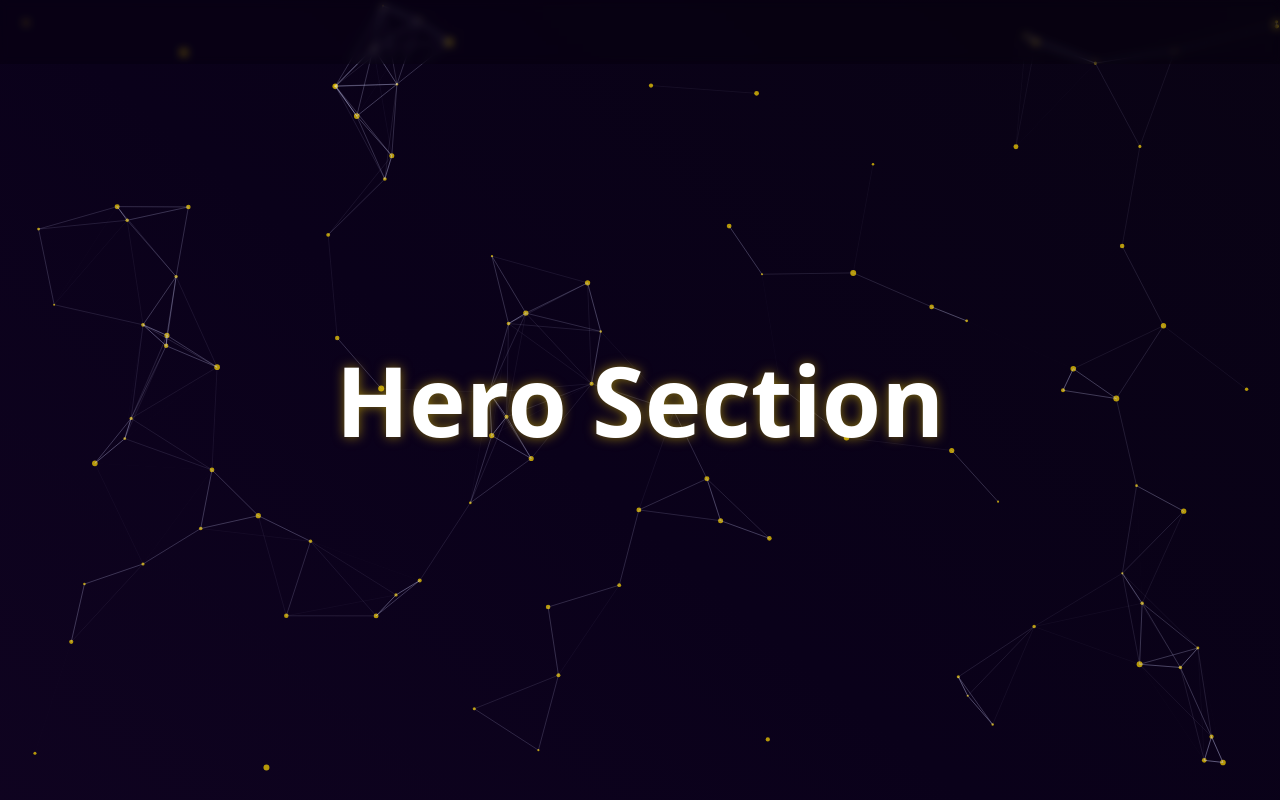
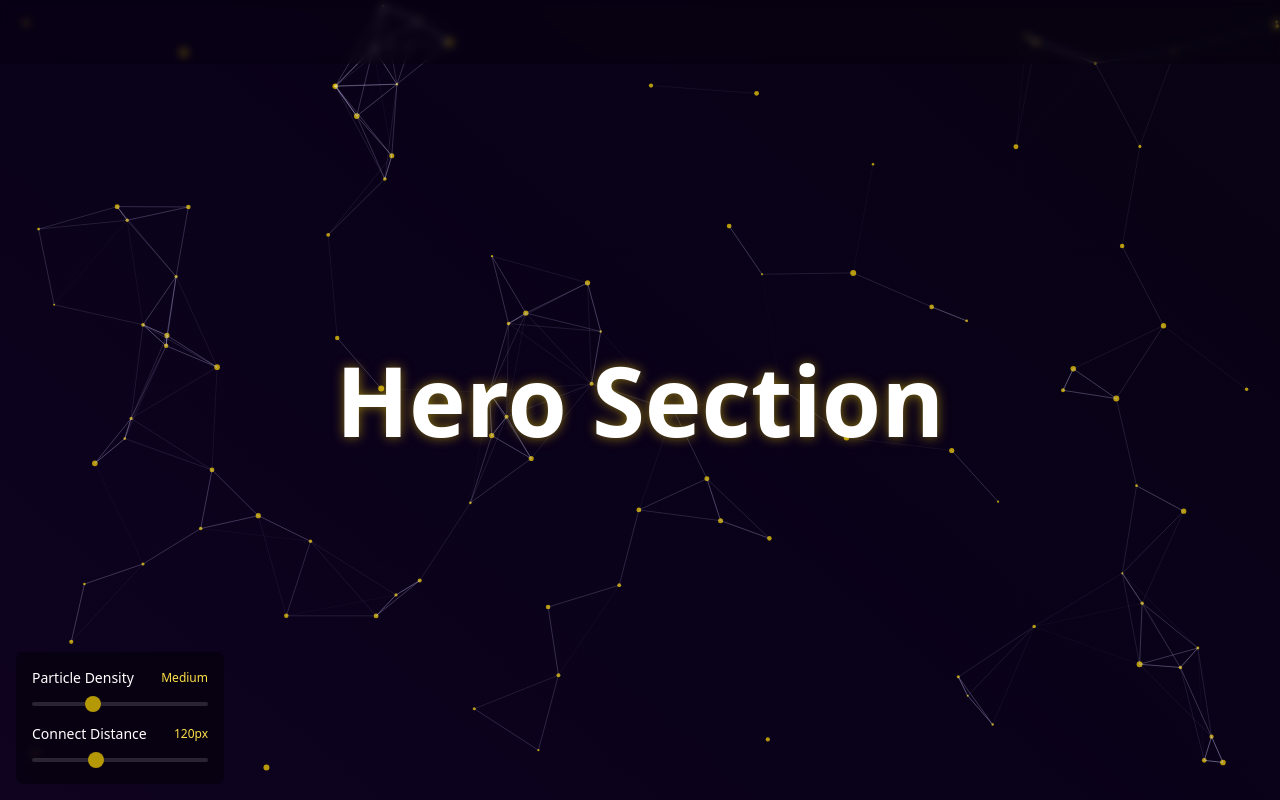
Before and after one commit to VibeCoder33/cipher-background-01, a plain HTML site: page index.html in a window 1280 px wide. Shown: the top 800 px of the page. Drawn offline with nearby package versions, Linux system fonts and the light colour scheme.

Commit message:
variable particle density and connection slider added

```diff
--- a/index.html
+++ b/index.html
@@ -114,6 +114,39 @@
       .text-glow {
         text-shadow: 0 0 12px rgba(255, 217, 0, 0.5);
       }
+
+      /* Custom Slider Styles */
+      input[type="range"] {
+        -webkit-appearance: none;
+        appearance: none;
+        width: 100%;
+        height: 4px;
+        background: rgba(255, 255, 255, 0.2);
+        border-radius: 5px;
+        outline: none;
+        opacity: 0.7;
+        transition: opacity 0.2s;
+        cursor: pointer;
+      }
+      input[type="range"]:hover {
+        opacity: 1;
+      }
+      input[type="range"]::-webkit-slider-thumb {
+        -webkit-appearance: none;
+        appearance: none;
+        width: 16px;
+        height: 16px;
+        background: #ffd900;
+        cursor: pointer;
+        border-radius: 50%;
+      }
+      input[type="range"]::-moz-range-thumb {
+        width: 16px;
+        height: 16px;
+        background: #ffd900;
+        cursor: pointer;
+        border-radius: 50%;
+      }
     </style>
   </head>
   <body class="text-white antialiased">
@@ -135,6 +168,51 @@
         >
           Hero Section
         </h1>
+
+        <!-- ADDED: UI Controls for Plexus Network -->
+        <div
+          id="controls"
+          class="absolute bottom-4 left-4 z-20 p-4 bg-black/40 backdrop-blur-sm rounded-lg text-white space-y-3 w-52"
+        >
+          <div>
+            <label
+              for="particle-slider"
+              class="flex justify-between items-center text-sm font-medium"
+            >
+              <span>Particle Density</span>
+              <span id="particle-value" class="text-xs text-yellow-300"
+                >Medium</span
+              >
+            </label>
+            <input
+              id="particle-slider"
+              type="range"
+              min="5000"
+              max="20000"
+              value="10000"
+              class="w-full mt-1"
+            />
+          </div>
+          <div>
+            <label
+              for="distance-slider"
+              class="flex justify-between items-center text-sm font-medium"
+            >
+              <span>Connect Distance</span>
+              <span id="distance-value" class="text-xs text-yellow-300"
+                >120px</span
+              >
+            </label>
+            <input
+              id="distance-slider"
+              type="range"
+              min="50"
+              max="250"
+              value="120"
+              class="w-full mt-1"
+            />
+          </div>
+        </div>
       </section>
 
       <section
@@ -357,6 +435,16 @@
         const ctx = canvas.getContext("2d");
         let animationFrameId;
 
+        // --- ADDED: Control Elements ---
+        const particleSlider = document.getElementById("particle-slider");
+        const distanceSlider = document.getElementById("distance-slider");
+        const particleValueDisplay = document.getElementById("particle-value");
+        const distanceValueDisplay = document.getElementById("distance-value");
+
+        // --- ADDED: Variables for controls ---
+        let particleDensity = particleSlider.value; // Lower value = more particles
+        let connectionDistance = distanceSlider.value;
+
         let particles = [];
         const mouse = { x: null, y: null, radius: 100 };
 
@@ -365,7 +453,9 @@
           canvas.width = heroSection.offsetWidth;
           canvas.height = heroSection.offsetHeight;
           particles = [];
-          const numberOfParticles = (canvas.width * canvas.height) / 10000;
+          // MODIFIED: Use variable for number of particles
+          const numberOfParticles =
+            (canvas.width * canvas.height) / particleDensity;
           for (let i = 0; i < numberOfParticles; i++) {
             let size = Math.random() * 2 + 1;
             let x = Math.random() * (canvas.width - size * 2) + size;
@@ -422,8 +512,9 @@
                 (particles[a].x - particles[b].x) ** 2 +
                   (particles[a].y - particles[b].y) ** 2
               );
-              if (distance < 120) {
-                opacityValue = 1 - distance / 120;
+              // MODIFIED: Use variable for connection distance
+              if (distance < connectionDistance) {
+                opacityValue = 1 - distance / connectionDistance;
                 ctx.strokeStyle = `rgba(210, 210, 255, ${opacityValue * 0.5})`;
                 ctx.lineWidth = 1;
                 ctx.beginPath();
@@ -452,6 +543,26 @@
 
         setup();
         animate();
+
+        // --- ADDED: Event Listeners for sliders ---
+        particleSlider.addEventListener("input", (e) => {
+          const density = e.target.value;
+          if (density < 8000) particleValueDisplay.textContent = "High";
+          else if (density < 15000) particleValueDisplay.textContent = "Medium";
+          else particleValueDisplay.textContent = "Low";
+        });
+
+        particleSlider.addEventListener("change", (e) => {
+          particleDensity = e.target.value;
+          cancelAnimationFrame(animationFrameId);
+          setup(); // Re-initializes the particles with new density
+          animate();
+        });
+
+        distanceSlider.addEventListener("input", (e) => {
+          connectionDistance = e.target.value;
+          distanceValueDisplay.textContent = `${connectionDistance}px`;
+        });
       });
     </script>
   </body>
```
